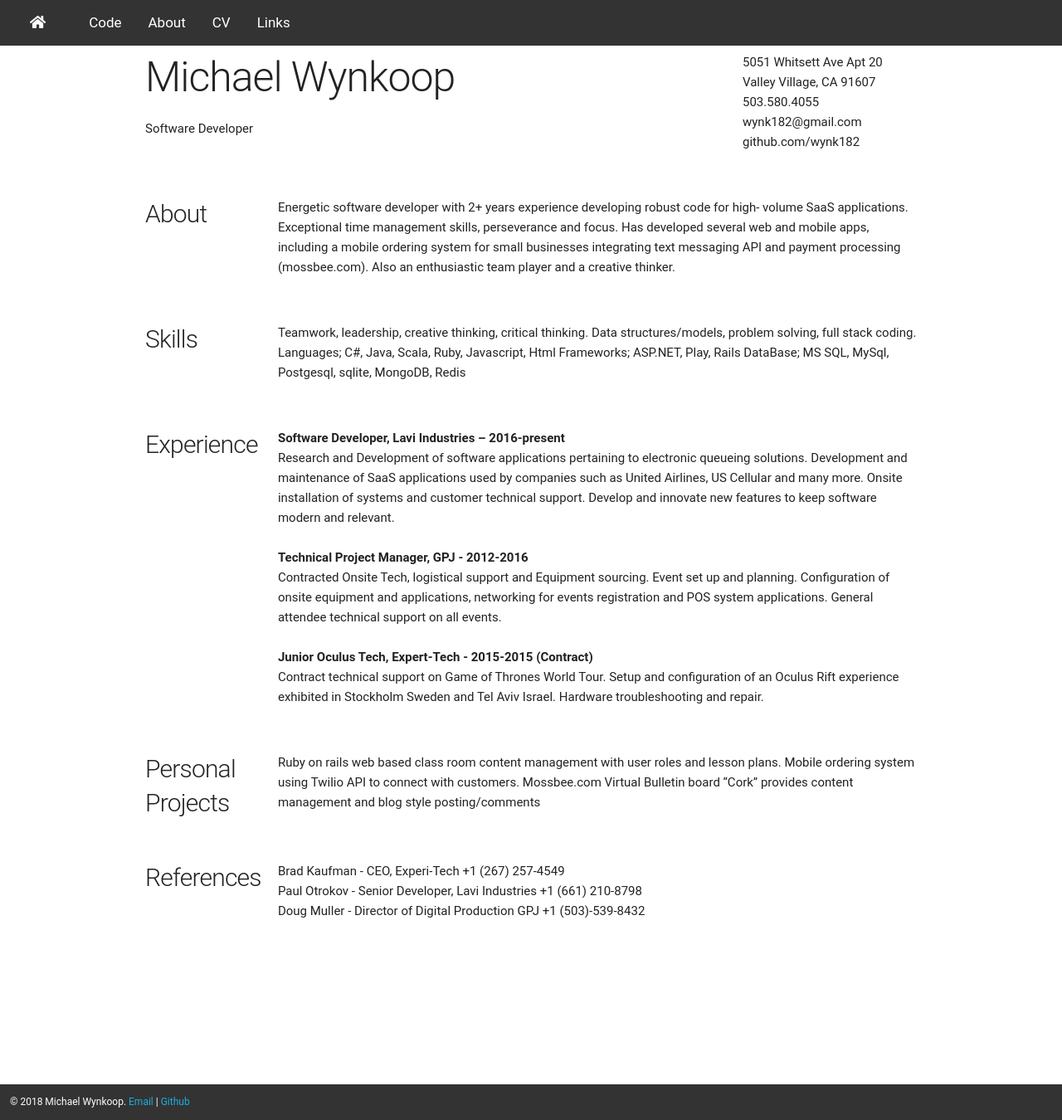
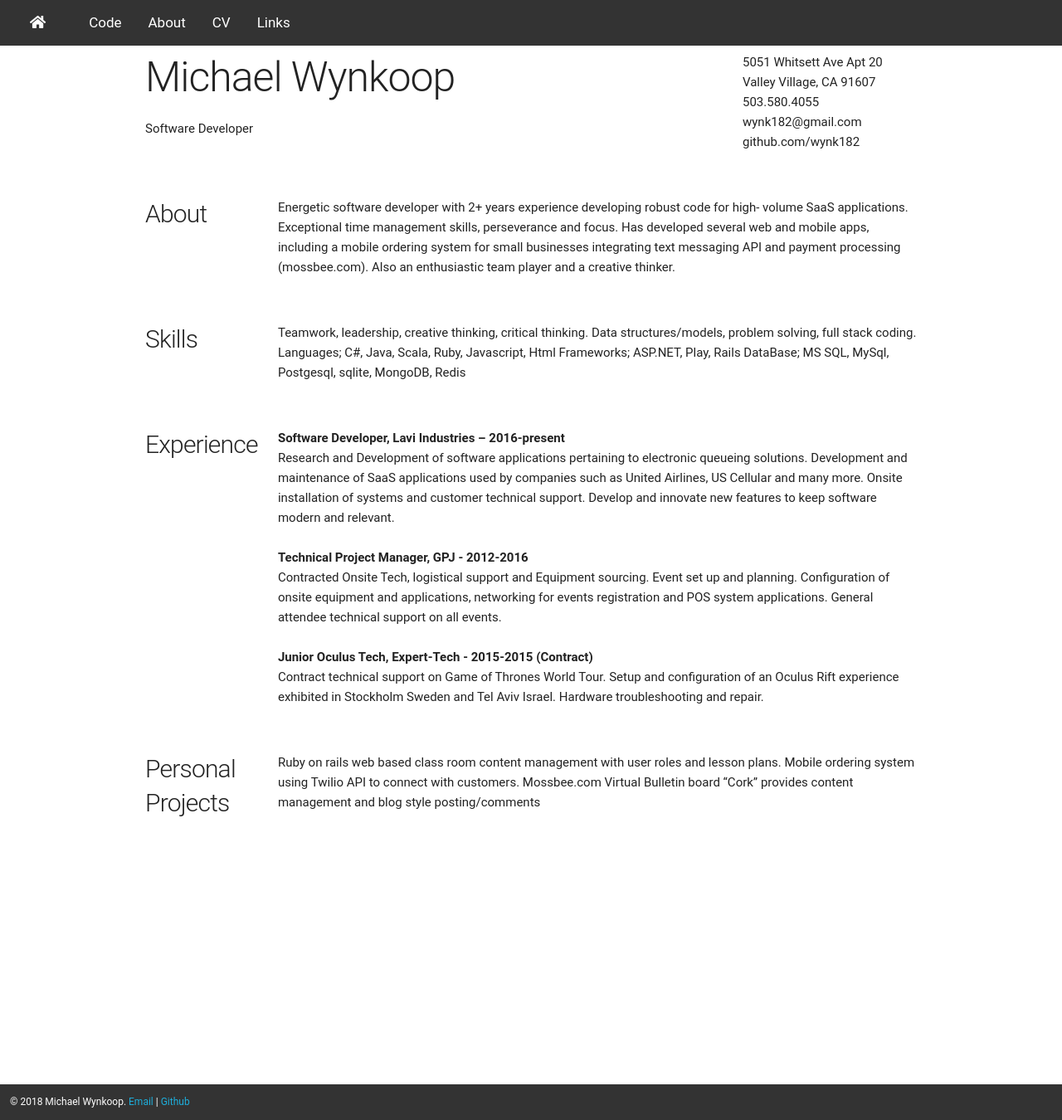
Before and after one commit to wynk182/portfolio, a Jekyll site: the page built from cv.html, in a window 1280 px wide and 1350 px high. Shown: the whole window at 83% size. Built offline with Jekyll 4.4.1, drawn with Linux system fonts in a browser that asks for light colours.

Commit message:
removed references

```diff
--- a/cv.html
+++ b/cv.html
@@ -66,16 +66,5 @@ title: Michael Wynkoop Portfolio
             </p>
         </div>
     </div>
-    <div class="row">
-        <div class="col m2">
-            <h4>References</h4>
-        </div>
-        <div class="col m10">
-            <p>
-                Brad Kaufman - CEO, Experi-Tech +1 (267) 257-4549<br/>
-                Paul Otrokov - Senior Developer, Lavi Industries +1 (661) 210-8798 </br/>Doug Muller - Director of Digital Production GPJ +1 (503)-539-8432
 
-            </p>
-        </div>
-    </div>
 </div>
```
